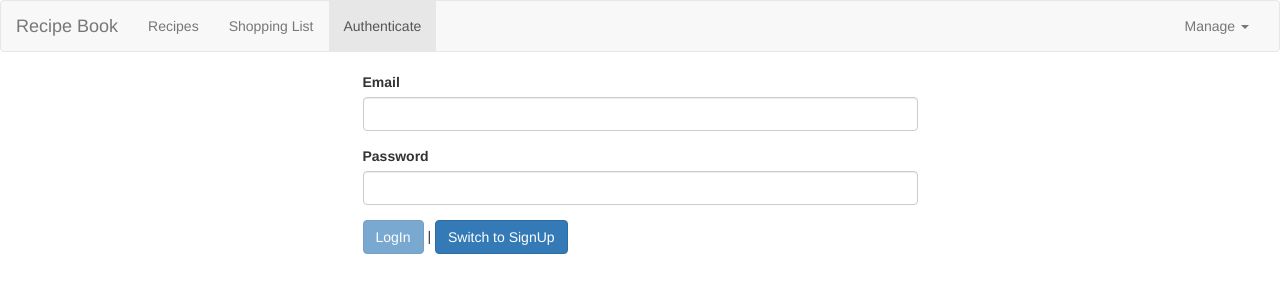
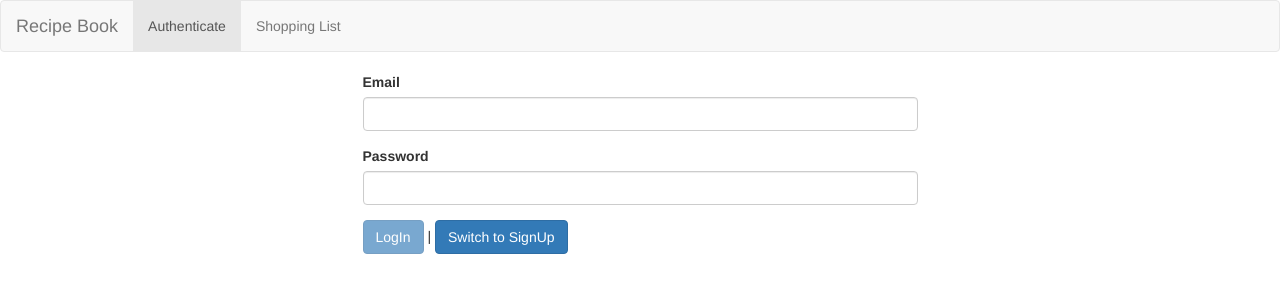
Before and after one commit to surajrocks1997/Recipes-and-Shopping, an Angular app: page /auth in a window 1280 px wide. Shown: the top 300 px of the page. Built offline with nearby package versions, Linux system fonts and the light colour scheme.

Commit message:
adding the token to outgoing request

```diff
--- a/src/app/auth/auth.service.ts
+++ b/src/app/auth/auth.service.ts
@@ -1,7 +1,7 @@
 import { Injectable } from '@angular/core';
 import { HttpClient, HttpErrorResponse } from '@angular/common/http';
 import { catchError, tap } from 'rxjs/operators';
-import { throwError, Observable, Subject } from 'rxjs';
+import { throwError, Observable, BehaviorSubject } from 'rxjs';
 
 import { User } from './user.model';
 
@@ -17,7 +17,7 @@ export interface AuthResponseData {
 
 @Injectable({ providedIn: 'root' })
 export class AuthService {
-  user = new Subject<User>();
+  user = new BehaviorSubject<User>(null);
 
   constructor(private http: HttpClient) {}
 
--- a/src/app/header/header.component.html
+++ b/src/app/header/header.component.html
@@ -16,23 +16,32 @@
       (window:resize)="collapsed = true"
     >
       <ul class="nav navbar-nav">
-        <li routerLinkActive="active"><a routerLink="/recipes">Recipes</a></li>
+        <li routerLinkActive="active" *ngIf="isAuthenticated">
+          <a routerLink="/recipes">Recipes</a>
+        </li>
+        <li routerLinkActive="active" *ngIf="!isAuthenticated">
+          <a routerLink="/auth">Authenticate</a>
+        </li>
         <li routerLinkActive="active">
           <a routerLink="/shopping-list">Shopping List</a>
-        </li>
-        <li routerLinkActive="active">
-          <a routerLink="/auth">Authenticate</a>
         </li>
       </ul>
 
       <ul class="nav navbar-nav navbar-right">
-        <li class="dropdown" appDropdown>
+        <li *ngIf="isAuthenticated">
+          <a style="cursor: pointer;">Logout</a>
+        </li>
+        <li class="dropdown" appDropdown *ngIf="isAuthenticated">
           <a class="dropdown-toggle" role="button" style="cursor: pointer;"
             >Manage <span class="caret"></span
           ></a>
           <ul class="dropdown-menu">
-            <li><a style="cursor: pointer;" (click)="onSaveData()">Save Data</a></li>
-            <li><a style="cursor: pointer;" (click)="onFetchData()">Fetch Data</a></li>
+            <li>
+              <a style="cursor: pointer;" (click)="onSaveData()">Save Data</a>
+            </li>
+            <li>
+              <a style="cursor: pointer;" (click)="onFetchData()">Fetch Data</a>
+            </li>
           </ul>
         </li>
       </ul>
--- a/src/app/header/header.component.ts
+++ b/src/app/header/header.component.ts
@@ -1,16 +1,36 @@
-import { Component } from '@angular/core';
+import { Component, OnInit, OnDestroy } from '@angular/core';
 
 import { DataStorageService } from '../shared/data-storage.service';
 import { RecipeService } from '../recipes/recipe.service';
+import { AuthService } from '../auth/auth.service';
+import { Subscription } from 'rxjs';
 
 @Component({
   selector: 'app-header',
   templateUrl: './header.component.html',
 })
-export class HeaderComponent {
+export class HeaderComponent implements OnInit, OnDestroy {
   collapsed = true;
 
-  constructor(private dataStorageService: DataStorageService) {}
+  isAuthenticated = false;
+  private userSub: Subscription;
+
+  constructor(
+    private dataStorageService: DataStorageService,
+    private authService: AuthService
+  ) {}
+
+  ngOnDestroy(): void {
+    this.userSub.unsubscribe();
+  }
+
+  ngOnInit(): void {
+    this.userSub = this.authService.user.subscribe((user) => {
+      this.isAuthenticated = !user ? false : true;
+      console.log(!user);
+      console.log(!!user);
+    });
+  }
 
   onSaveData(): void {
     this.dataStorageService.storeRecipes();
--- a/src/app/shared/data-storage.service.ts
+++ b/src/app/shared/data-storage.service.ts
@@ -1,15 +1,18 @@
 import { Injectable } from '@angular/core';
-import { HttpClient } from '@angular/common/http';
-import { map, tap } from 'rxjs/operators';
+import { HttpClient, HttpParams } from '@angular/common/http';
+import { map, tap, take, exhaustMap } from 'rxjs/operators';
+import { Observable } from 'rxjs';
 
 import { RecipeService } from '../recipes/recipe.service';
 import { Recipe } from '../recipes/recipe.model';
+import { AuthService } from '../auth/auth.service';
 
 @Injectable({ providedIn: 'root' })
 export class DataStorageService {
   constructor(
     private http: HttpClient,
-    private recipesService: RecipeService
+    private recipesService: RecipeService,
+    private authService: AuthService
   ) {}
 
   storeRecipes(): void {
@@ -21,10 +24,17 @@ export class DataStorageService {
       });
   }
 
-  fetchRecipes() {
-    return this.http
-      .get<Recipe[]>('https://recipeshopping-445b8.firebaseio.com/recipes.json')
-      .pipe(
+  fetchRecipes(): Observable<Recipe[]> {
+    return this.authService.user.pipe(
+      take(1),
+      exhaustMap((user) => {
+        return this.http.get<Recipe[]>(
+          'https://recipeshopping-445b8.firebaseio.com/recipes.json',
+          {
+            params: new HttpParams().set('auth', user.token),
+          }
+        );
+      }),
       map((recipes) => {
         return recipes.map((recipe) => {
           return {
```
Lines whose indentation alone changed are shown as unchanged.
